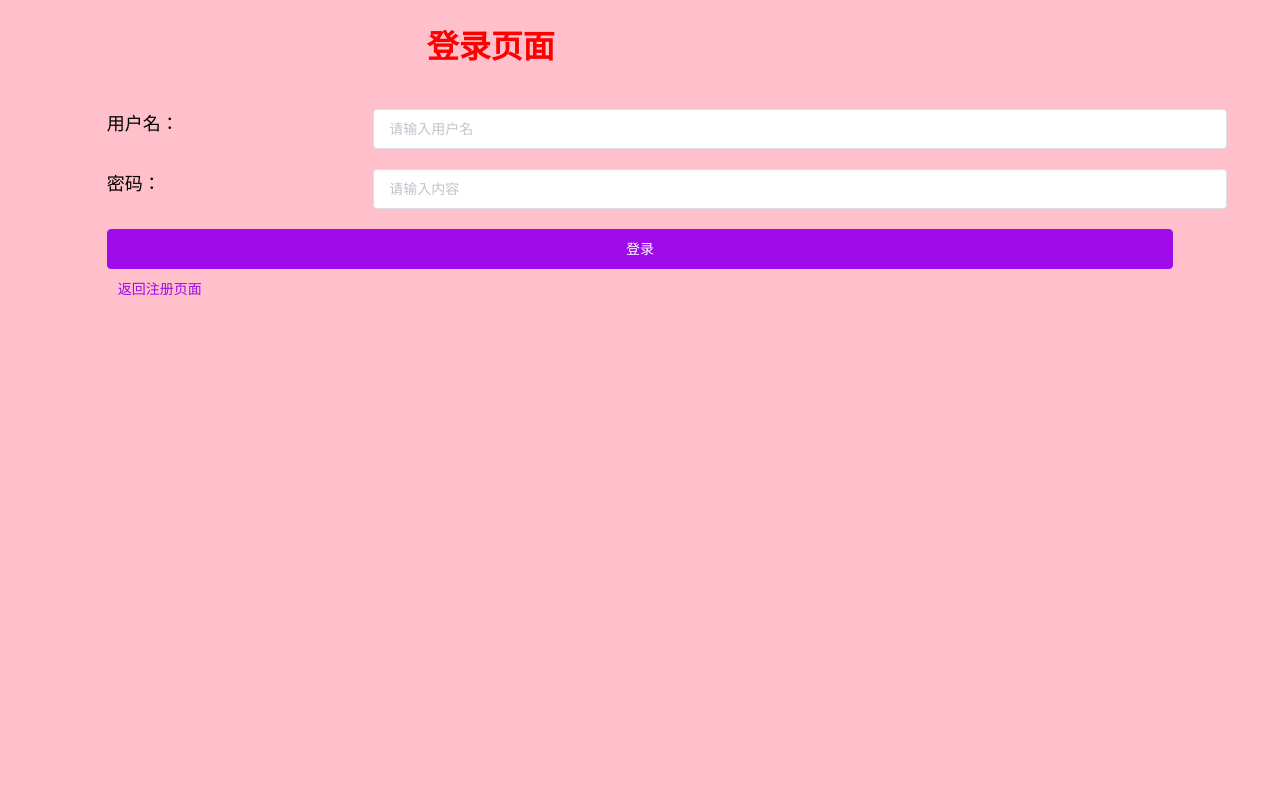
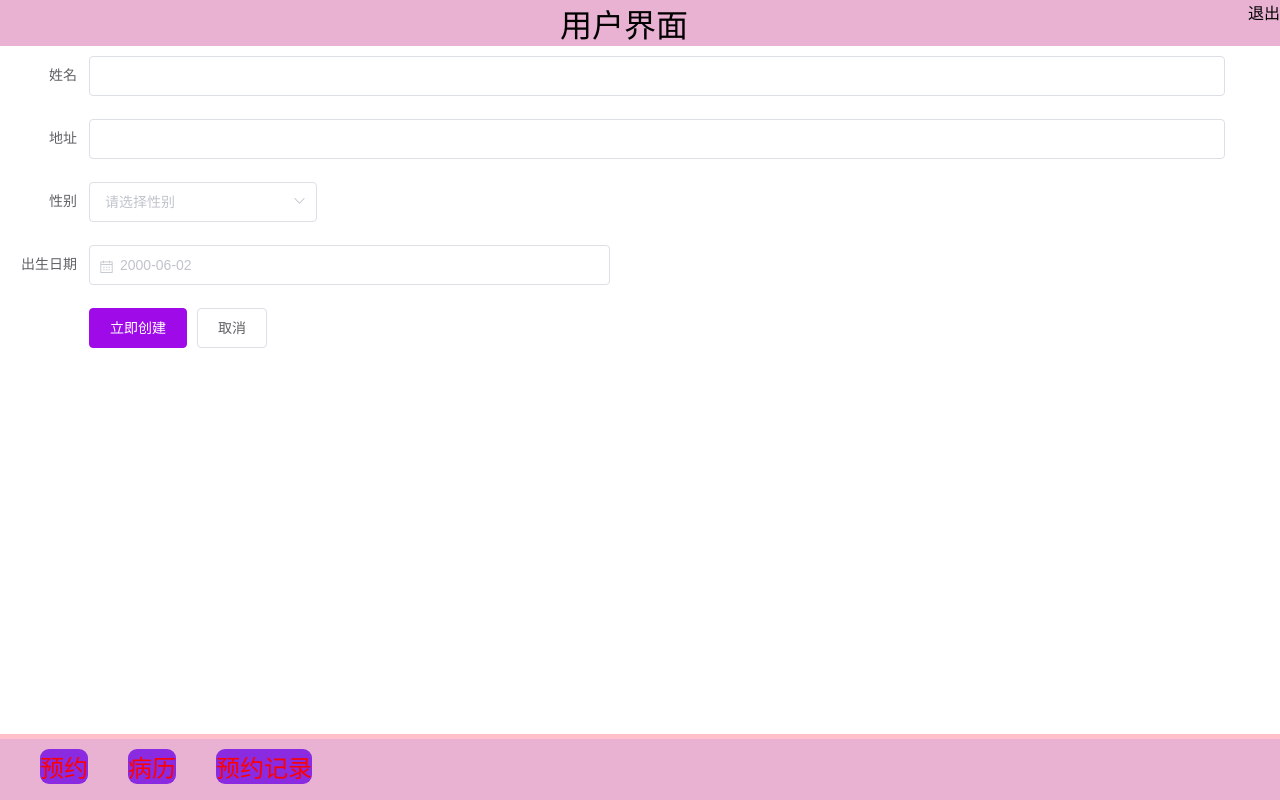
Before and after one commit to Chuyongwei/vuedesign2022, a Vue app: page /home/inform in a window 1280 px wide. Before the commit this address led to /. Built offline with nearby package versions, Linux system fonts and the light colour scheme; no server answers.

Commit message:
添加路由守卫，用户单个的服务完成

```diff
--- a/src/main.js
+++ b/src/main.js
@@ -5,9 +5,9 @@ import "./style/theme/index.css"
 import 'element-ui/lib/theme-chalk/index.css';
 import locale from 'element-ui/lib/locale/lang/en';
 import store from './store'
-// import axios from './util/require'
-import axios from 'axios'
-axios.defaults.baseURL="/api"
+import axios from './util/require'
+// import axios from 'axios'
+// axios.defaults.baseURL="/api"
 Vue.config.productionTip = false
 Vue.prototype.$axios = axios
 // 导入echarts
--- a/src/pages/Home/Home.vue
+++ b/src/pages/Home/Home.vue
@@ -1,7 +1,7 @@
 <template>
   <div>
     <div id="head" style="text-align: center" >
-      <font size="6" @click="Tocomplete">{{ user }}用户界面</font
+      <font size="6" @click="Tocomplete">{{ user.username }}用户界面</font
       ><span style="float: right" @click="logout">退出</span>
     </div>
     <div id="content">
@@ -14,19 +14,31 @@
 <script>
 import Footer from "@/pages/Home/Footer";
 export default {
-  name: "home1",
+  name: "home",
   data() {
     return {
-      user: "",
+      user: {
+        uid:0,
+
+      },
     };
   },
   components: {
     Footer,
   },
   mounted() {
-    this.user = this.$store.state.user;
-    console.log(this.user);
-    if (this.$store.state.user == null) this.$router.push({ path: "/" });
+    this.user = this.$store.state.user
+    console.log("sdaf",this.user);
+    // this.user.uid = this.$store.state.uid;
+    // console.log("home的",this.$store.state.uid,this.user);
+    // if (this.user.uid===0) this.$router.push({ path: "/" });
+    // else {
+    //   console.log(this.user);
+    //   this.$axios.post("/user/checkUserBy",this.user).then(e=>{
+    //     this.user = e.data
+    //   this.$store.commit("getuser",this.user)
+    //   })
+    // }
   },
   methods: {
     logout() {
--- a/src/pages/Inform/index.vue
+++ b/src/pages/Inform/index.vue
@@ -1,78 +1,85 @@
 <template >
   <div id="inform">
-
     <el-form ref="form" :model="form" label-width="80px">
-  <el-form-item label="活动名称">
-    <el-input v-model="form.name"></el-input>
+      <el-form-item label="姓名">
+        <el-input v-model="form.uname"></el-input>
       </el-form-item>
-  <el-form-item label="活动区域">
-    <el-select v-model="form.region" placeholder="请选择活动区域">
-      <el-option label="区域一" value="shanghai"></el-option>
-      <el-option label="区域二" value="beijing"></el-option>
+      <el-form-item label="地址">
+        <el-input v-model="form.address"></el-input>
+      </el-form-item>
+      <el-form-item label="性别">
+        <el-select v-model="form.sex" placeholder="请选择性别">
+          <el-option label="男" value="男"></el-option>
+          <el-option label="女" value="女"></el-option>
         </el-select>
       </el-form-item>
-  <el-form-item label="活动时间">
+      <el-form-item label="出生日期">
         <el-col :span="11">
-      <el-date-picker type="date" placeholder="选择日期" v-model="form.date1" style="width: 100%;"></el-date-picker>
-    </el-col>
-    <el-col class="line" :span="2">-</el-col>
-    <el-col :span="11">
-      <el-time-picker placeholder="选择时间" v-model="form.date2" style="width: 100%;"></el-time-picker>
+          <el-date-picker
+            type="date"
+            placeholder="2000-06-02"
+            v-model="form.brithday"
+            style="width: 100%"
+          ></el-date-picker>
         </el-col>
       </el-form-item>
-  <el-form-item label="即时配送">
-    <el-switch v-model="form.delivery"></el-switch>
-  </el-form-item>
-  <el-form-item label="活动性质">
-    <el-checkbox-group v-model="form.type">
-      <el-checkbox label="美食/餐厅线上活动" name="type"></el-checkbox>
-      <el-checkbox label="地推活动" name="type"></el-checkbox>
-      <el-checkbox label="线下主题活动" name="type"></el-checkbox>
-      <el-checkbox label="单纯品牌曝光" name="type"></el-checkbox>
-    </el-checkbox-group>
-  </el-form-item>
-  <el-form-item label="特殊资源">
-    <el-radio-group v-model="form.resource">
-      <el-radio label="线上品牌商赞助"></el-radio>
-      <el-radio label="线下场地免费"></el-radio>
-    </el-radio-group>
-  </el-form-item>
-  <el-form-item label="活动形式">
-    <el-input type="textarea" v-model="form.desc"></el-input>
-  </el-form-item>
+
       <el-form-item>
         <el-button type="primary" @click="onSubmit">立即创建</el-button>
-    <el-button >取消</el-button>
+        <el-button>取消</el-button>
       </el-form-item>
     </el-form>
   </div>
 </template>
 <script>
 export default {
-      name:"Inform",
+  name: "Inform",
   data() {
     return {
       form: {
-          name: '',
-          region: '',
-          date1: '',
-          date2: '',
-          delivery: false,
-          type: [],
-          resource: '',
-          desc: ''
+        uname: "",
+        sex: "",
+        brithday: "",
+        address: "",
+        health: "",
+        uid:this.$store.state.uid
+      },
+    };
+  },
+  mounted(){
+
+    console.log("信息界面创建",this.$store.state.user);
+    this.$axios.post("/user/findpatientbyname",this.$store.state.user).then((e)=>{
+      console.log("sdfa",e);
+      if(e.length){
+        this.form = e[0]
       }
-      }
+    })
+
   },
   methods: {
     onSubmit() {
-        console.log('submit!');
+      console.log(this.form);
+      this.form.brithday = this.dateFormat(this.form.brithday)
+      this.$axios.post("/user/addpatient",this.form).then(e=>{
+        console.log(e);
+      })
+    },
+    dateFormat(dateData) {
+      var date = new Date(dateData)
+      var y = date.getFullYear()
+      var m = date.getMonth() + 1
+      m = m < 10 ? ('0' + m) : m
+      var d = date.getDate()
+      d = d < 10 ? ('0' + d) : d
+      const time = y + '-' + m + '-' + d
+      return time
     }
-    }
-  }
+  },
+};
 </script>
 <style scoped>
-#inform{
+#inform {
   padding: 10px 9px;
   width: 95%;
 }
--- a/src/pages/Login.vue
+++ b/src/pages/Login.vue
@@ -30,7 +30,7 @@
       <el-col :offset="2" :span="5"><font size="4"> 确认密码：</font> </el-col>
       <el-col :span="16">
         <el-input
-          v-model="user.password"
+          v-model="user.repeatpassword"
           placeholder="请输入内容"
           @keyup.enter.native="handlogin"
           show-password
@@ -46,7 +46,7 @@
           @click="handlogin"
           >登录</el-button
         >
-        <el-button type="primary" v-else style="width: 100%" @click="handlogin"
+        <el-button type="primary" v-else style="width: 100%" @click="handleRegister"
           >注册</el-button
         >
         <el-button type="text" @click="login=!login">返回{{login?"注册页面":"登录页面"}}</el-button>
@@ -63,25 +63,55 @@ export default {
       user: {
         username: "",
         password: "",
+        repeatpassword:""
       },
       login: true,
       showpass: true,
     };
   },
+  watch:{
+    login(){
+      this.user.username=""
+      this.user.password=""
+      this.user.repeatpassword=""
+    }
+  },
   mounted() {
-    console.log(this.$store.state.user);
-    if (this.$store.state.user != null)
-      this.$router.push({ path: "/home/doctor" });
+    // console.log(this.$store.state.user);
+    // if (this.$store.state.user != null)
+    //   this.$router.push({ path: "/home/doctor" });
   },
   methods: {
     handlogin() {
-      console.log(JSON.stringify(this.user));
-      this.$axios.post("/user/login", this.user).then((e) => {
-        console.log(e);
-        this.$store.commit("loginin", e);
-        this.$router.push({ path: "home" || "/" }); // 跳转
+      this.$axios.post("/user/login", this.user).then((data) => {
+        // let {data} = e
+        console.log("login",data);
+        if(!data.username){
+          alert("登录失败");
+        }else{
+          this.$store.commit("loginin", data);
+          this.$router.push({ path: "home" || "/" }); // 跳转
+        }
       });
     },
+    handleRegister(){
+      if(this.user.password!==""&&this.user.password!==this.user.repeatpassword){
+        alert("输入密码不一致");
+        return
+      }
+      this.$axios.post("/user/register",this.user).then((data)=>{
+        // console.log(e);
+        // let {data} = e
+        if(data==false){
+          alert("用户已存在");
+        }else{
+          alert("注册成功")
+          this.login = true
+        }
+      }).catch((e)=>{
+        console.log(e);
+      })
+    }
 
   },
 };
--- a/src/router/index.js
+++ b/src/router/index.js
@@ -1,5 +1,7 @@
 import Vue from 'vue'
 import VueRouter from 'vue-router'
+import store from '../store'
+import axios from '../util/require'
 
 Vue.use(VueRouter)
 
@@ -7,39 +9,39 @@ const routes = [
   {
     path: '/',
     name: 'login',
-    meta:{
-      title:"工作"
+    meta: {
+      title: "工作"
     },
-    component: ()=>import("@/pages/Login.vue"),
-    children:[
+    component: () => import("@/pages/Login.vue"),
+    children: [
 
     ]
   },
   {
     path: "/home",
-    name:"home",
-    component:()=>import("@/pages/Home/Home.vue"),
+    name: "home",
+    component: () => import("@/pages/Home/Home.vue"),
     redirect: "/home/doctor/",
-    children:[
+    children: [
       {
-        path:"doctor",
-        name:"doctor",
-        component:()=>import("@/pages/Doctor/index.vue")
+        path: "doctor",
+        name: "doctor",
+        component: () => import("@/pages/Doctor/index.vue")
       },
       {
-        path:"medical",
-        name:"medical",
-        component:()=>import("@/pages/Medical/index.vue")
+        path: "medical",
+        name: "medical",
+        component: () => import("@/pages/Medical/index.vue")
       },
       {
-        path:"score",
-        name:"score",
-        component:()=>import("@/pages/Score/index.vue")
+        path: "score",
+        name: "score",
+        component: () => import("@/pages/Score/index.vue")
       },
       {
-        path:"inform",
+        path: "inform",
         name: "inform",
-        component:()=>import("@/pages/Inform/index.vue")
+        component: () => import("@/pages/Inform/index.vue")
       }
     ]
   },
@@ -54,10 +56,55 @@ const routes = [
   }
 ]
 
+
 const router = new VueRouter({
   mode: 'history',
   base: process.env.BASE_URL,
   routes
 })
 
+router.beforeEach((to, from, next) => {
+  console.log("守卫",to,from);
+  console.log("守卫中的sotre", store.state)
+
+  if (store.state.uid&&!store.state.username){
+    let user = {uid: store.state.uid}
+    axios.post("/user/checkUserBy",user).then(e=>{
+      // this.user = e.data
+      console.log("内部",e);
+    store.commit("getuser",e)
+    })
+    console.log("ti",store.state.user);
+    // next({path:"/home"})
+  }
+  if (to.path == "/login") {
+    if (store.state.uid){
+      // let user = {uid: store.state.uid}
+      // axios.post("/user/checkUserBy",user).then(e=>{
+      //   // this.user = e.data
+      // store.commit("getuser",e.data)
+      // })
+      next({path:"/home"})
+    }
+    else
+    next()
+      // this.$router.push({ path: "/home/doctor" });
+  }
+      // this.user.uid = this.$store.state.uid;
+    // console.log("home的",this.$store.state.uid,this.user);
+    // if (this.user.uid===0) this.$router.push({ path: "/" });
+    // else {
+    //   console.log(this.user);
+    //   this.$axios.post("/user/checkUserBy",this.user).then(e=>{
+    //     this.user = e.data
+    //   this.$store.commit("getuser",this.user)
+    //   })
+    // }
+
+  // if(to.path!=="/home/inform"){
+  //   next({path:"/home/inform"})
+  // }else
+  next()
+})
+
 export default router
--- a/src/store/index.js
+++ b/src/store/index.js
@@ -6,14 +6,19 @@ Vue.use(Vuex)
  export default new Vuex.Store({
     state(){
         return {
-            user: getToken(),
+            user: {},
+            uid: getToken()-0
         }
     },
     mutations:{
         loginin(state,user){
-            console.log(user,"vuex");
-            state.user = user.data.username
-            setToken(user.data.username)
+            console.log("store的",user);
+            state.user = user
+            state.uid = user.uid
+            setToken(user.uid)
+        },
+        getuser(state,user){
+            state.user =user
         },
         logout(state){
             removeToken()
```
Lines whose indentation alone changed are shown as unchanged.
